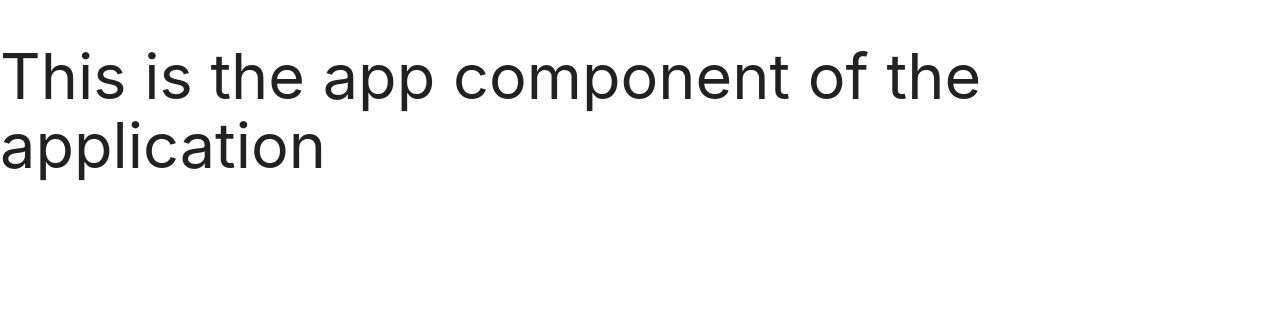
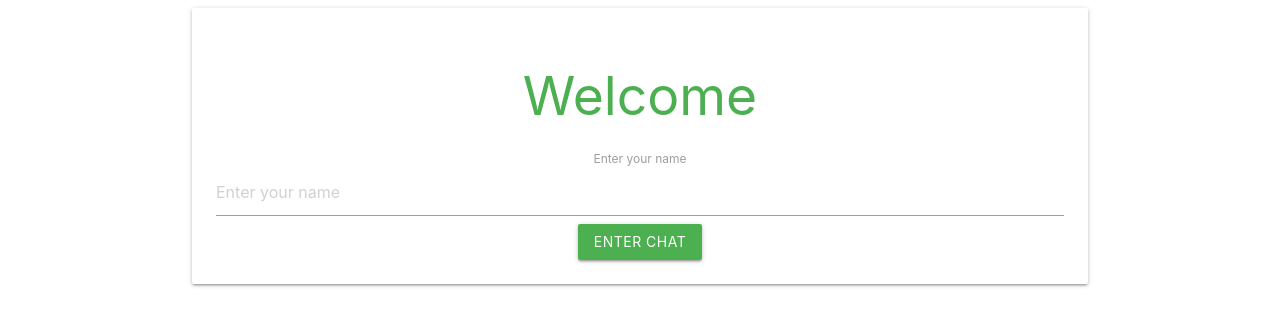
Before and after one commit to prateek951/...., a Vue app in the folder chatapp/: page / in a window 1280 px wide. Shown: the top 326 px of the page. Built offline with nearby package versions, Linux system fonts and the light colour scheme.

Commit message:
welcome screen init

```diff
--- a/chatapp/src/App.vue
+++ b/chatapp/src/App.vue
@@ -1,5 +1,5 @@
 <template>
-    <h1>This is the app component of the application</h1>
+    <router-view></router-view>
 </template>
 
 
--- a/chatapp/src/components/Welcome.vue
+++ b/chatapp/src/components/Welcome.vue
@@ -1,5 +1,16 @@
 <template>
-
+  <div class="welcome container">
+    <div class="card">
+      <div class="card-content center-align">
+          <h2 class="green-text">Welcome</h2>
+          <form @submit.prevent="onEnterChat()">
+            <label for="name">Enter your name</label>
+            <input type="text" placeholder="Enter your name" v-model="name">
+            <button class="btn green">Enter Chat</button>
+          </form>
+      </div>
+    </div>
+  </div>
 
 </template>
 
@@ -7,7 +18,16 @@
 export default {
   name: "Welcome",
   data() {
-    return {};
+    return {
+      name: ''
+    };
+  },
+  methods: {
+    onEnterChat(){
+      console.log('inside the onEnterChat method....',this.name);
+      //Bande ka naam pick krlo and then make him enter the chat
+      //redirect him to the /chat route
+    }
   }
 };
 </script>
--- a/chatapp/src/main.js
+++ b/chatapp/src/main.js
@@ -1,8 +1,10 @@
-import Vue from 'vue'
-import App from './App.vue'
+import Vue from "vue";
+import App from "./App.vue";
+import router from "./router";
 
-Vue.config.productionTip = false
+Vue.config.productionTip = false;
 
 new Vue({
-  render: h => h(App)
-}).$mount('#app')
+  render: h => h(App),
+  router
+}).$mount("#app");
--- a/chatapp/src/router/index.js
+++ b/chatapp/src/router/index.js
@@ -1,7 +1,7 @@
 import Vue from "vue";
 import VueRouter from "vue-router";
 import Welcome from "@/components/Welcome";
-import Chat from '@/components/Chat';
+import Chat from "@/components/Chat";
 
 Vue.use(VueRouter);
 
@@ -13,9 +13,9 @@ export default new VueRouter({
       component: Welcome
     },
     {
-        path: '/chat',
-        name: 'Chat',
-        component Chat
+      path: "/chat",
+      name: "Chat",
+      component: Chat
     }
   ]
 });
```
